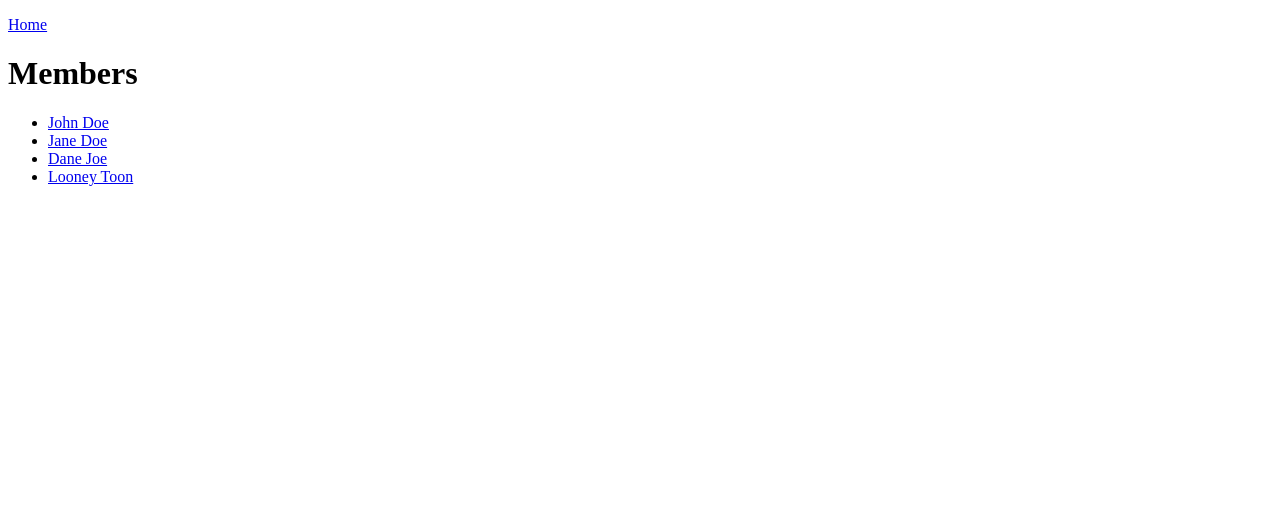
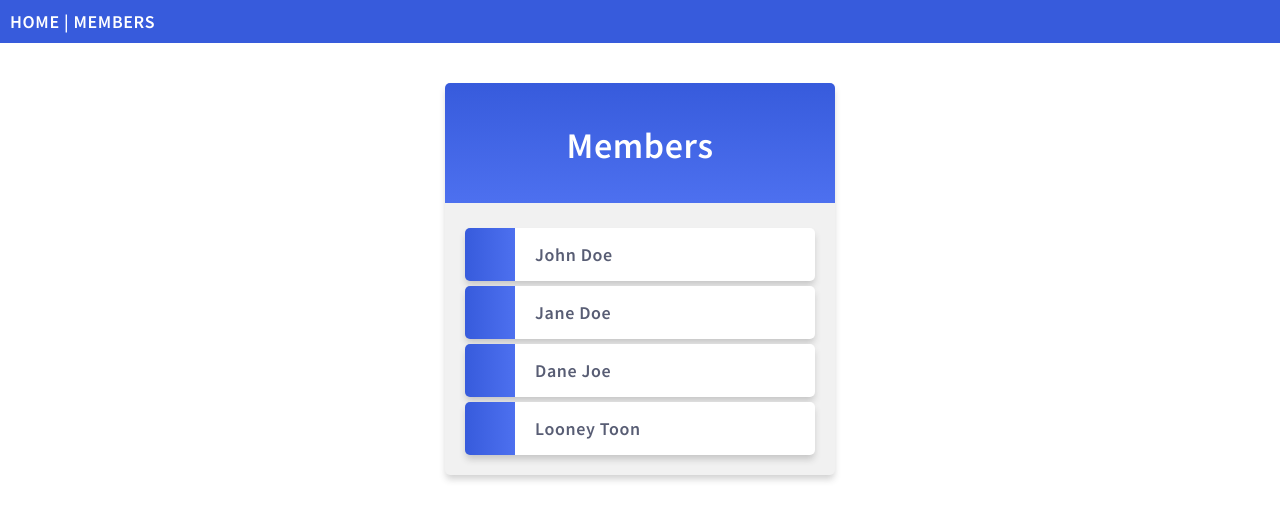
Before and after one commit to khowellmobile/Learning-Django, a Django app: page /first_app/ in a window 1280 px wide. Shown: the top 520 px of the page. Run offline with Django 5.2, Linux system fonts and the light colour scheme; data comes from the database, SQL or seed files in the repository.

Commit message:
Added better css

```diff
--- /dev/null
+++ b/first_app/static/mystyles.css
@@ -0,0 +1,63 @@
+@import url('https://fonts.googleapis.com/css2?family=Source+Sans+Pro:wght@400;600&display=swap');
+body {
+  margin:0;
+  font: 600 18px 'Source Sans Pro', sans-serif;
+  letter-spacing: 0.64px;
+  color: #585d74;
+}
+.topnav {
+  background-color:#375BDC;
+  color:#ffffff;
+  padding:10px;
+}
+.topnav a:link, .topnav a:visited {
+  text-decoration: none;
+  color: #ffffff;
+}
+.topnav a:hover, .topnav a:active {
+  text-decoration: underline;
+}
+.mycard {
+  background-color: #f1f1f1;
+  background-image: linear-gradient(to bottom, #375BDC, #4D70EF);
+  background-size: 100% 120px;
+  background-repeat: no-repeat;
+  margin: 40px auto;
+  width: 350px;
+  border-radius: 5px;
+  box-shadow: 0 5px 7px -1px rgba(51, 51, 51, 0.23);
+  padding: 20px;
+}
+.mycard h1 {
+  text-align: center;
+  color:#ffffff;
+  margin:20px 0 60px 0;
+}
+ul {
+  list-style-type: none;
+  padding: 0;
+  margin: 0;
+}
+li {
+  background-color: #ffffff;
+  background-image: linear-gradient(to right, #375BDC, #4D70EF);
+  background-size: 50px 60px;
+  background-repeat: no-repeat;
+  cursor: pointer;
+  transition: transform .25s;
+  border-radius: 5px;
+  box-shadow: 0 5px 7px -1px rgba(51, 51, 51, 0.23);
+  padding: 15px;
+  padding-left: 70px;
+  margin-top: 5px;
+}
+li:hover {
+  transform: scale(1.1);
+}
+a:link, a:visited {
+  color: #375BDC;
+}
+.main, .main h1 {
+  text-align:center;
+  color:#375BDC;
+}
--- a/first_app/templates/all_members.html
+++ b/first_app/templates/all_members.html
@@ -6,18 +6,13 @@
 
 {% block content %}
 
-    <p><a href='/'>Home</a></p>
-
-    <h1>
-        Members
-    </h1>
-
-    <ul>
-        {% for x in mymembers %}
-        <li>
-            <a href='details/{{ x.id }}'>  {{x.firstName}} {{x.lastName}} </a>
-        </li>
-        {% endfor %}
-    </ul>
+    <div class="mycard">
+        <h1>Members</h1>
+        <ul>
+            {% for x in mymembers %}
+            <li onclick="window.location = 'details/{{x.id}}'">{{x.firstName}} {{x.lastName}}</li>
+            {% endfor %}
+        </ul>
+    </div>
 
 {% endblock %}
--- a/first_app/templates/details.html
+++ b/first_app/templates/details.html
@@ -6,11 +6,11 @@
 
 {% block content %}
 
+<div class="mycard">
     <h1>{{mymember.firstName}} {{mymember.lastName}}</h1>
-
     <p>Phone: {{mymember.phone}} </p>
     <p>Members Since: {{mymember.joined_date}} </p>
 
-    <p> Back to <a href="/first_app">Members</a></p>
+</div>
 
 {% endblock %}
--- a/first_app/templates/main.html
+++ b/first_app/templates/main.html
@@ -5,10 +5,13 @@
 {% endblock %}
 
 {% block content %}
+
+<div class="main">
     <h1>Wug Club</h1>
 
     <h3>Members</h3>
 
     <p> Check out all our <a href='first_app/'>members</a></p>
+</div>
 
 {% endblock %}
--- a/first_app/templates/master.html
+++ b/first_app/templates/master.html
@@ -1,11 +1,19 @@
+{% load static %}
+
 <!DOCTYPE html>
 <html>
     <head>
         <title>
             {% block title %}{% endblock %}
         </title>
+        <link rel='stylesheet' href="{% static 'mystyles.css' %}">
     </head>
     <body>
+
+        <div class="topnav">
+            <a href="/">HOME</a> |
+            <a href="first_app/">MEMBERS</a>
+        </div>
 
         {% block content%}
         {% endblock %}
```
